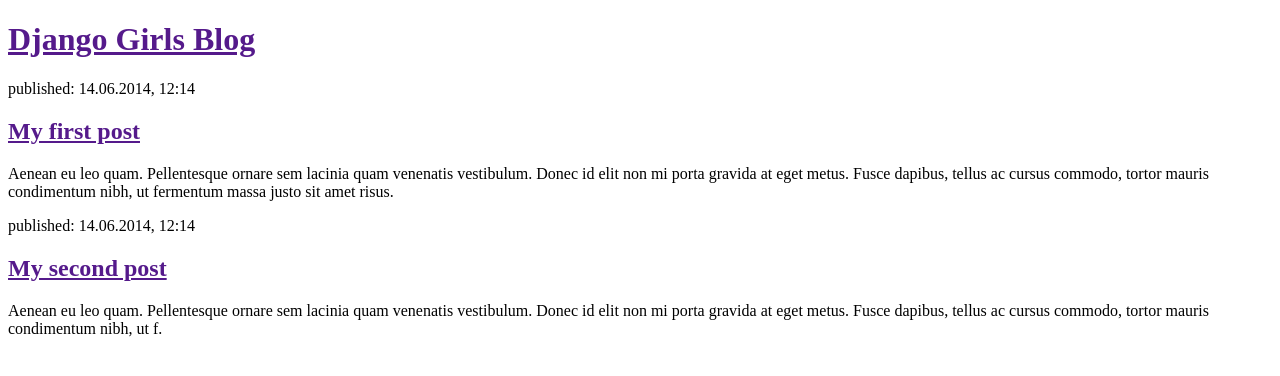
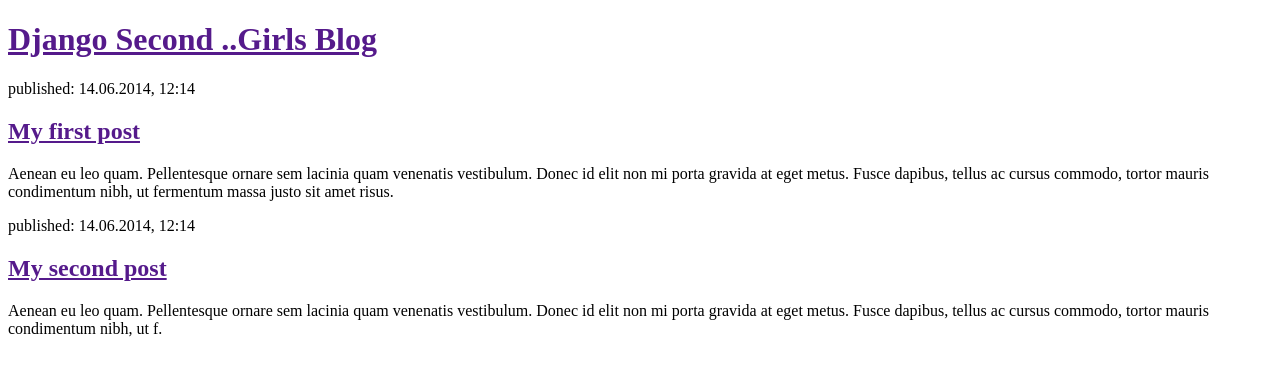
Before and after one commit to GyuhyeokYi/my-first-blog, a Django app: page / in a window 1280 px wide. Shown: the top 376 px of the page. Run offline with Django 3.2, Linux system fonts and the light colour scheme.

Commit message:
Changed Second title for blog.html

```diff
--- a/blog/templates/blog/post_list.html
+++ b/blog/templates/blog/post_list.html
@@ -6,7 +6,7 @@
 </head>
 <body>
 	    <div>
-            <h1><a href="">Django Girls Blog</a></h1>
+            <h1><a href="">Django Second ..Girls Blog</a></h1>
         </div>
 
         <div>
```
